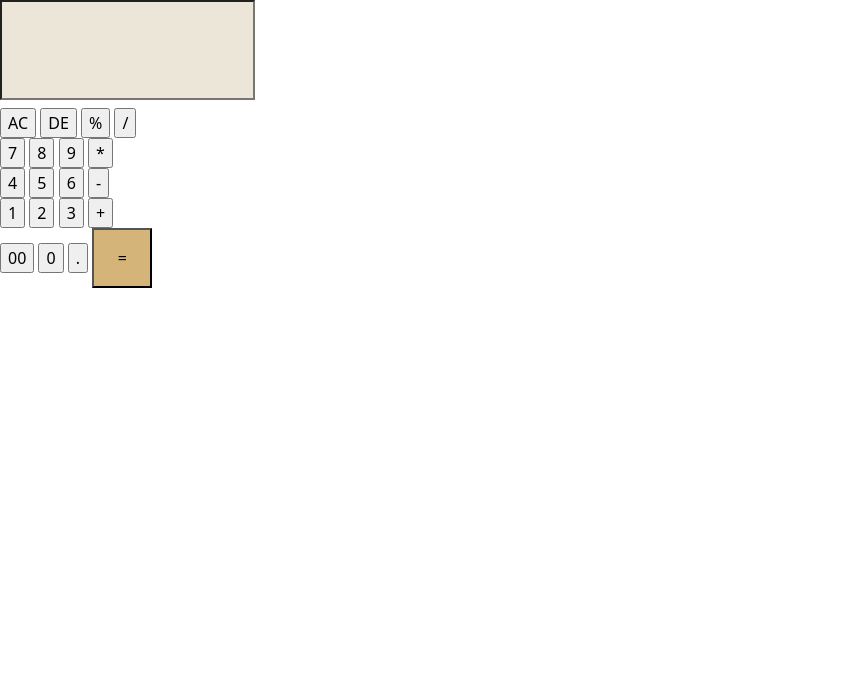
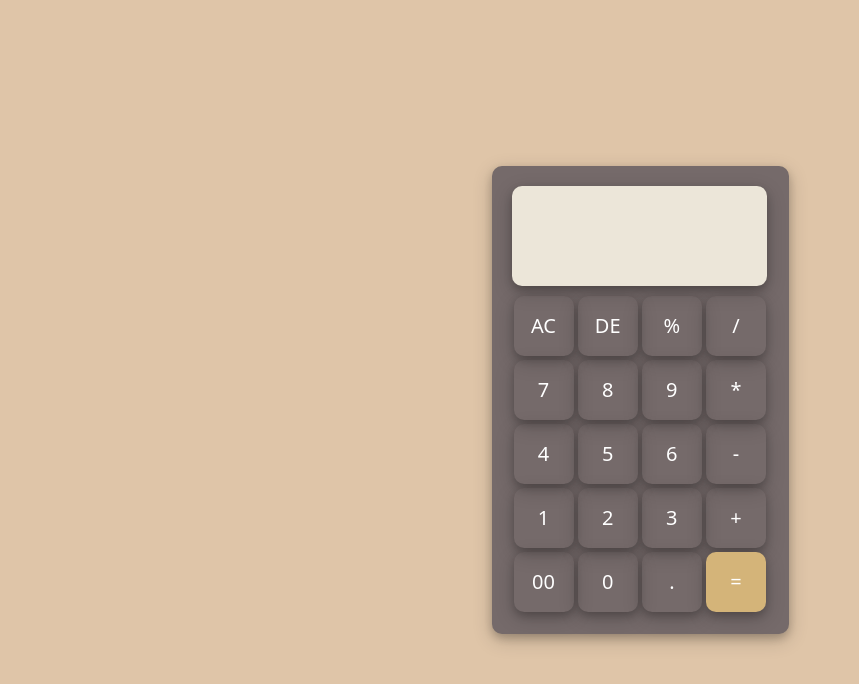
Before and after one commit to Rajiii77/Calculator, a plain HTML site: page index.html in a window 1280 px wide. Shown: the whole page, without its empty margins (0-859 px from the left). Drawn offline with nearby package versions, Linux system fonts and the light colour scheme.

Commit message:
commited new file

```diff
--- a/index.html
+++ b/index.html
@@ -4,7 +4,9 @@
     <meta charset="UTF-8">
     <meta name="viewport" content="width=device-width, initial-scale=1.0">
     <link href="https://cdn.jsdelivr.net/npm/bootstrap@5.0.2/dist/css/bootstrap.min.css" rel="stylesheet" integrity="sha384-EVSTQN3/azprG1Anm3QDgpJLIm9Nao0Yz1ztcQTwFspd3yD65VohhpuuCOmLASjC" crossorigin="anonymous">
-    <title>Document</title>
+    <link rel="stylesheet" href="style.css">
+    <title>calculator</title>
+
 
 </head>
 
```
